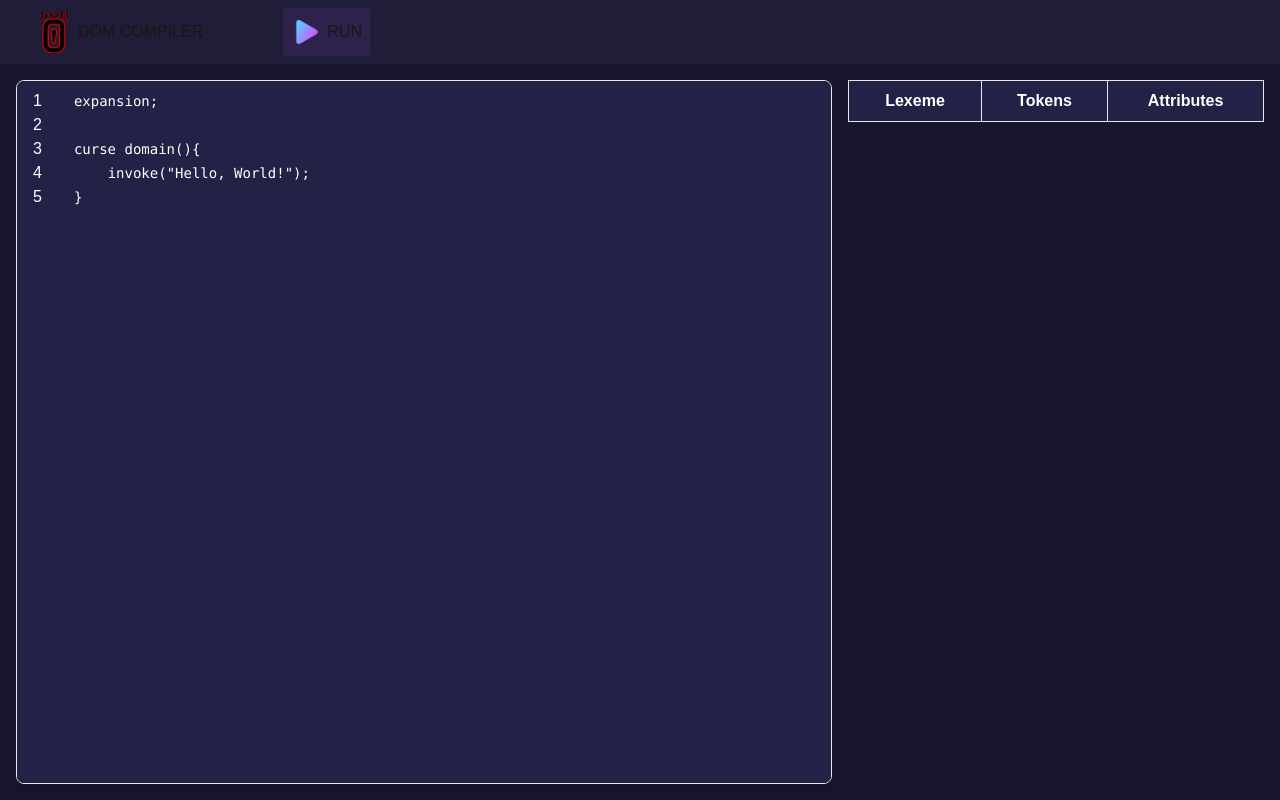
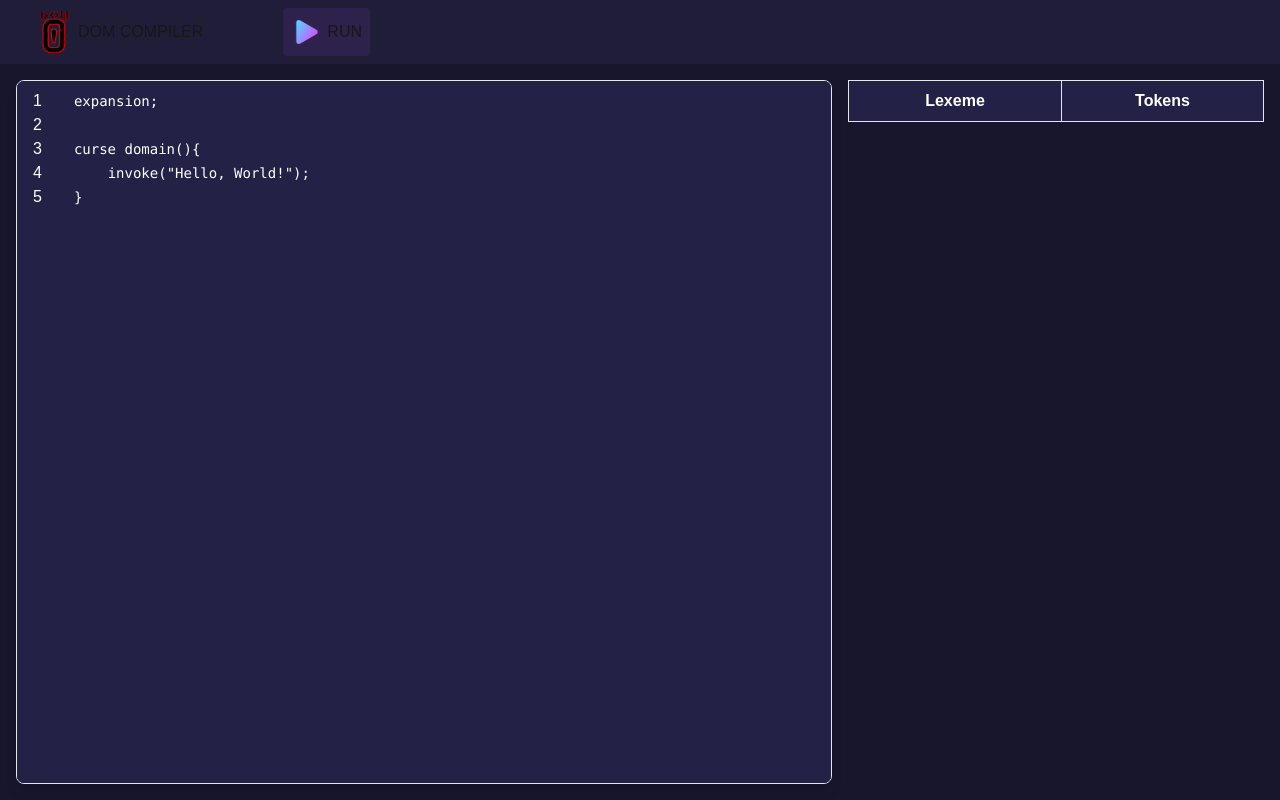
Before and after one commit to IEMDomain04/DOM-IDE, a Next.js app: page / in a window 1280 px wide. Built offline with nearby package versions, Linux system fonts and the light colour scheme.

Commit message:
Attributes removed

```diff
--- a/src/app/page.tsx
+++ b/src/app/page.tsx
@@ -7,7 +7,6 @@ import Topnav from "./components/Topnav";
 interface Token {
   lexeme: string;
   token: string;
-  attribute: string;
 }
 
 export default function Lexeme() {
@@ -67,7 +66,6 @@ curse domain(){
         const newOutputData = tokens.map((token: { type: string; value: string }) => ({
           lexeme: token.value,
           token: token.type,
-          attribute: token.value
         }));
         setOutputData(newOutputData);
       } catch (error) {
@@ -136,7 +134,7 @@ curse domain(){
           </div>
         </div>
 
-        {/* Output Table for Lexeme, Tokens, Attributes */}
+        {/* Output Table for Lexeme, Tokens*/}
         <div className="flex flex-col w-1/3">
           <div className="overflow-x-auto table-container" style={{ maxHeight: "calc(100vh - 100px)"  }}>
             <table className="min-w-full text-white" style={{backgroundColor: '#232146', borderRadius: "9px"}}>
@@ -144,7 +142,6 @@ curse domain(){
                 <tr>
                   <th className="py-2 px-4 border">Lexeme</th>
                   <th className="py-2 px-4 border">Tokens</th>
-                  <th className="py-2 px-4 border">Attributes</th>
                 </tr>
               </thead>
               <tbody>
@@ -152,7 +149,6 @@ curse domain(){
                   <tr key={index}>
                     <td className="py-2 px-4 border">{item.lexeme}</td>
                     <td className="py-2 px-4 border">{item.token}</td>
-                    <td className="py-2 px-4 border">{item.attribute}</td>
                   </tr>
                 ))}
               </tbody>
```
